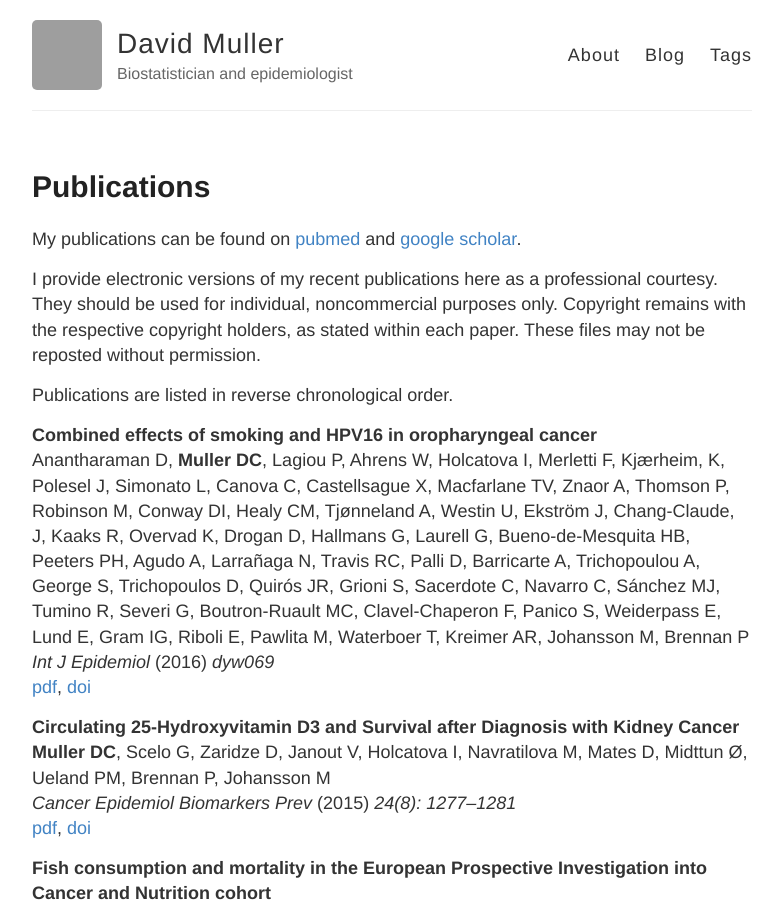
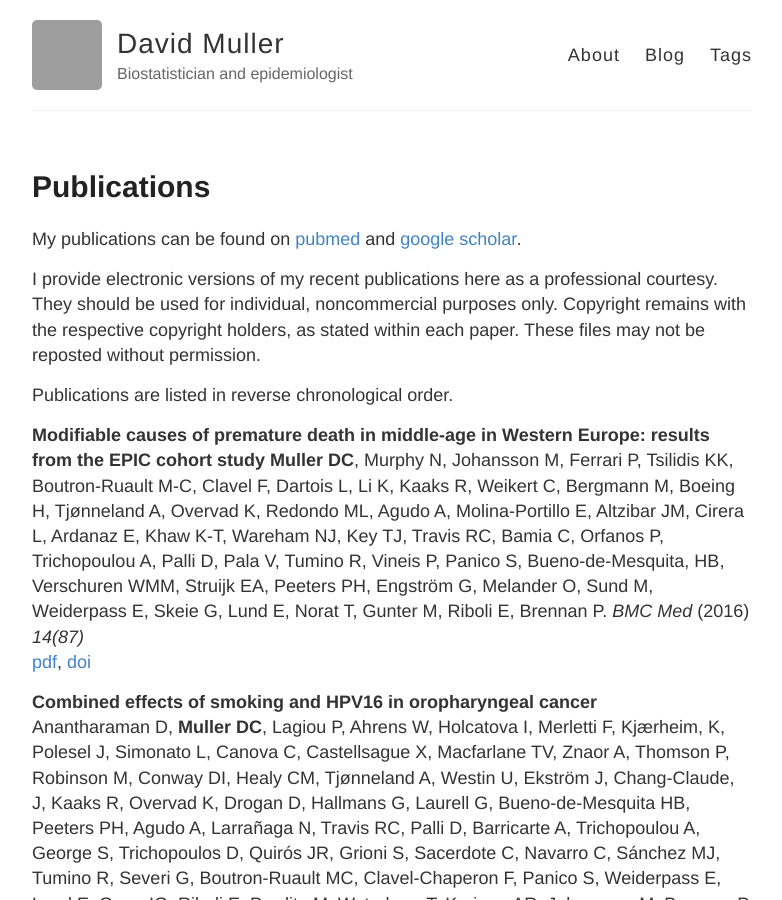
Before and after one commit to dcmuller/dcmuller.github.io, a Jekyll site: the page built from pubs/pubs.md, in a window 1280 px wide and 900 px high. Shown: the whole window, without its empty margins (248-1030 px from the left). Built offline with Jekyll 4.4.1, drawn with Linux system fonts in a browser that asks for light colours; grey boxes are pictures that could not be loaded.

Commit message:
Add prem death paper

```diff
--- a/pubs/pubs.md
+++ b/pubs/pubs.md
@@ -14,6 +14,12 @@ with the respective copyright holders, as stated within each paper. These files
 not be reposted without permission.
 
 Publications are listed in reverse chronological order.
+
+**Modifiable causes of premature death in middle-age in Western Europe: results from the EPIC cohort study**
+**Muller DC**, Murphy N, Johansson M, Ferrari P, Tsilidis KK, Boutron-Ruault M-C, Clavel F, Dartois L, Li K, Kaaks R, Weikert C, Bergmann M, Boeing H, Tjønneland A, Overvad K, Redondo ML, Agudo A, Molina-Portillo E, Altzibar JM, Cirera L, Ardanaz E, Khaw K-T, Wareham NJ, Key TJ, Travis RC, Bamia C, Orfanos P, Trichopoulou A, Palli D, Pala V, Tumino R, Vineis P, Panico S, Bueno-de-Mesquita, HB, Verschuren WMM, Struijk EA, Peeters PH, Engström G, Melander O, Sund M, Weiderpass E, Skeie G, Lund E, Norat T, Gunter M, Riboli E, Brennan P.
+*BMC Med* (2016)  *14(87)*
+<a href="/pubs/pdf/muller_2016_bmcmed_prem_death.pdf" target="_blank">pdf</a>,
+<a href="http://dx.doi.org/doi:10.1186/s12916-016-0630-6" target="_blank">doi</a>
 
 **Combined effects of smoking and HPV16 in oropharyngeal cancer**
 Anantharaman D, **Muller DC**, Lagiou P, Ahrens W, Holcatova I, Merletti F, Kjærheim, K, Polesel J, Simonato L, Canova C, Castellsague X, Macfarlane TV, Znaor A, Thomson P, Robinson M, Conway DI, Healy CM, Tjønneland A, Westin U, Ekström J, Chang-Claude, J, Kaaks R, Overvad K, Drogan D, Hallmans G, Laurell G, Bueno-de-Mesquita HB, Peeters PH, Agudo A, Larrañaga N, Travis RC, Palli D, Barricarte A, Trichopoulou A, George S, Trichopoulos D, Quirós JR, Grioni S, Sacerdote C, Navarro C, Sánchez MJ, Tumino R, Severi G, Boutron-Ruault MC, Clavel-Chaperon F, Panico S, Weiderpass E, Lund E, Gram IG, Riboli E, Pawlita M, Waterboer T, Kreimer AR, Johansson M, Brennan P
```
Also changed, not shown: 1 other file.
